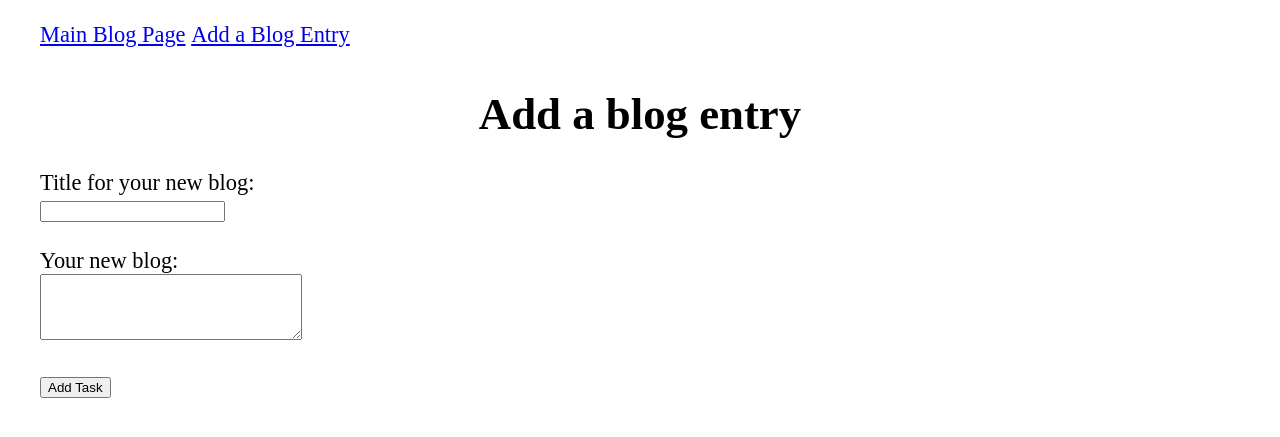
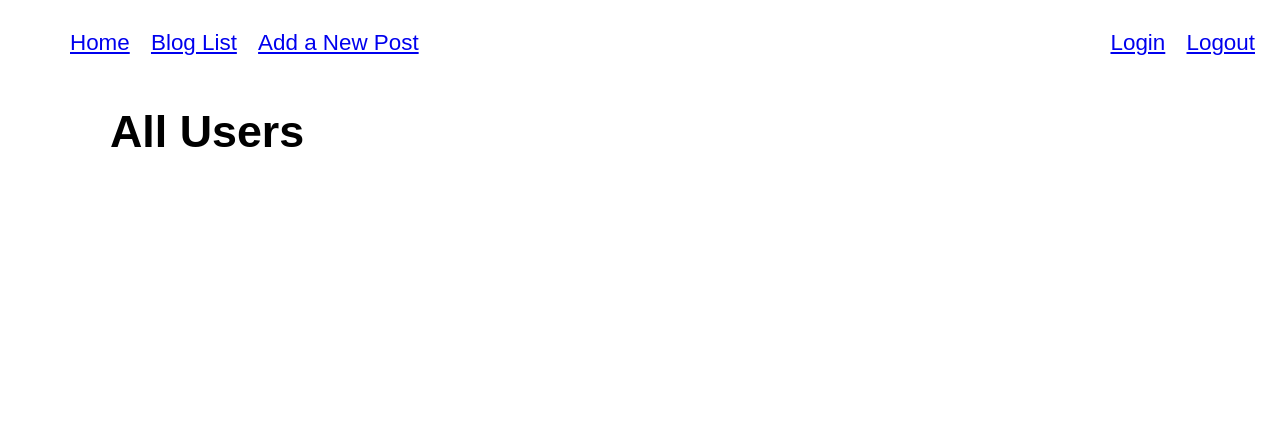
Before and after one commit to agarcia3872/blogz, a Flask app: page / in a window 1280 px wide. Shown: the top 437 px of the page. Run offline with Flask 2, Linux system fonts and the light colour scheme; data that the repository does not hold is empty.

Commit message:
Basic functions work. Must fix keyerror on logout, add require login, and functionality check.

```diff
--- a/main.py
+++ b/main.py
@@ -1,11 +1,12 @@
-from flask import Flask, request, redirect, render_template
+from flask import Flask, request, redirect, render_template, session, flash
 from flask_sqlalchemy import SQLAlchemy
 
 app = Flask(__name__)
 app.config['DEBUG'] = True
-app.config['SQLALCHEMY_DATABASE_URI'] = 'mysql+pymysql://build-a-blog:stg!@#$%@localhost:3306/build-a-blog'
+app.config['SQLALCHEMY_DATABASE_URI'] = 'mysql+pymysql://blogz:stg!@#$%@localhost:3306/blogz'
 app.config['SQLALCHEMY_ECHO'] = True
 db = SQLAlchemy(app)
+app.secret_key = "blogz123"
 
 class Blog(db.Model):
 
@@ -13,26 +14,59 @@ class Blog(db.Model):
     title = db.Column(db.String(120))
     body = db.Column(db.String(360))
     completed = db.Column(db.Boolean)
+    owner_id = db.Column(db.Integer, db.ForeignKey('user.id'))
 
-    def __init__(self, title, body):
+    def __init__(self, title, body, owner):
         self.title = title
         self.body = body
         self.completed = False
+        self.owner = owner
+
+class User(db.Model):
+
+    id = db.Column(db.Integer, primary_key=True)
+    username = db.Column(db.String(120), unique=True)
+    password = db.Column(db.String(120))
+    completed = db.Column(db.Boolean)
+    blogs = db.relationship('Blog', backref='owner')
+
+    def __init__(self, username, password):
+        self.username = username
+        self.password = password
+        # self.blogs = blogs
+        # self.completed = False
 
 
 @app.route('/', methods=['POST', 'GET'])
 def index():
-    if request.method == 'POST':
-        title = request.form['title']
-        body = request.form['body']
-        new_blog = Blog(blog_title, blog_body)
-        db.session.add(new_blog)
-        db.session.commit()
 
-    blogs = Blog.query.filter_by(completed=False).all()
-    completed_blogs = Blog.query.filter_by(completed=True).all()
+    encoded_username = request.args.get("username")
+    encoded_password = request.args.get("password")
+    encoded_error1 = request.args.get("error1")
+    encoded_error2 = request.args.get("error2")
 
-    return render_template('newpost.html', title='Build a Blog', blogs=blogs, completed_blogs=completed_blogs)
+    users = User.query.all()
+    return render_template('user-list.html', users=users, username=encoded_username,
+    password=encoded_password, error1=encoded_error1, error2=encoded_error2)
+
+    # if request.method == 'POST':
+    #     title = request.form['title']
+    #     body = request.form['body']
+    #     new_blog = Blog(blog_title, blog_body, user)
+    #     db.session.add(new_blog)
+    #     db.session.commit()
+
+
+
+    # blogs = Blog.query.filter_by(completed=False).all()
+    # completed_blogs = Blog.query.filter_by(completed=True,).all()
+
+    # return render_template('newpost.html', username=encoded_username,
+    # password=encoded_password, error1=encoded_error1, error2=encoded_error2,
+    # title='Blogz', blogs=blogs, completed_blogs=completed_blogs,)
+
+
+##############################################################
 
 @app.route('/blog', methods=['POST', 'GET'])
 def blog_listings():
@@ -40,7 +74,7 @@ def blog_listings():
     if request.method == 'POST':
         title = request.form['title']
         body = request.form['body']
-        newblog = Blog(title, body)
+        newblog = Blog(title, body, owner)
         db.session.add(newblog)
         db.session.commit()
 
@@ -49,13 +83,15 @@ def blog_listings():
 
 @app.route('/newpost', methods=['POST', 'GET'])
 def newpost():
-    title_error_message = "Please fill in the title"
-    body_error_message = "Please fill in the body"
+
+    title_error = "Please fill in the title"
+    body_error = "Please fill in the body"
 
     if request.method == 'POST':
+        owner = User.query.filter_by(username=session['username']).first()
         newBlog_title = request.form['title']
         body = request.form['body']
-        newblog = Blog(newBlog_title, body)
+        newblog = Blog(newBlog_title, body, owner)
         db.session.add(newblog)
         db.session.commit()
 
@@ -67,8 +103,8 @@ def newpost():
 
         if newBlog_title == "" or body == "":
 
-             return render_template('newpost.html', newBlog_title=newBlog_title, body=body, title_error=title_error_message,
-             body_error=body_error_message)
+             return render_template('newpost.html', newBlog_title=newBlog_title, body=body, title_error=title_error,
+             body_error=body_error)
 
         #return redirect('/blog')
 
@@ -76,6 +112,73 @@ def newpost():
         return redirect('/single_post/' + new_postId)
 
     return render_template('newpost.html')
+
+@app.route('/login', methods=['POST', 'GET'])
+def login():
+
+    if request.method == 'POST':
+        username = request.form['username']
+        password = request.form['password']
+        user = User.query.filter_by(username=username).first()
+        if user and user.password == password:
+            session['username'] = username
+            return redirect('/newpost')
+        if not user:
+            username_error = "Username does not exist"
+            return render_template('login.html', username_error=username_error)
+        if user.password != password:
+            password_error = "Wrong Password"
+            return render_template('login.html', password_error=password_error)
+
+    return render_template('login.html')
+
+@app.route('/signup', methods=['POST', 'GET'])
+def signup():
+    error1 = ""
+    error2 = ""
+    error3 = ""
+    error4 = ""
+
+    if request.method == 'POST':
+        username = request.form['username']
+        password = request.form['password']
+        verify_passwd = request.form['verify-passwd']
+
+        if not username:
+            error1 = "That's not a valid username"
+
+        if not password or len(password) < 3 or len(password) > 20 or " " in password:
+            error2 = "That's not a valid password"
+
+        if not verify_passwd or verify_passwd == " " or password != verify_passwd:
+            error3 = "Passwords do not match"
+
+        if username == "" or password == "" or verify_passwd == "":
+            return render_template('signup.html', username=username, error1=error1, error2=error2, error3=error3)
+
+        existing_user = User.query.filter_by(username=username).first()
+
+        if existing_user:
+            error4 = "That username already exists"
+            return render_template('signup.html', error4=error4)
+
+        if not existing_user:
+            new_user = User(username, password, verify_passwd)
+            db.session.add(new_user)
+            db.session.commit()
+            session['username'] = username
+            return redirect('/newpost')
+
+
+    else:
+        return render_template('signup.html')
+
+@app.route('/logout')
+def logout():
+    del session['username']
+    return redirect('/')
+
+
 
 @app.route('/single_post/<int:id>', methods=['POST', 'GET'])
 def single_post(id):
--- a/templates/base.html
+++ b/templates/base.html
@@ -5,23 +5,42 @@
     </head>
     <style>
         body {
-            padding: 0;
-            margin: 0;
-            font-family: 'Times New Roman', Times, serif;
+            padding: 10px;
+            margin: 0 auto;
+            font-family: sans-serif;
             font-size: 1.4em;
         }
 
-        h1 {
-            text-align: center;
+        form {
+            margin-left: 100px;
         }
 
-        ul li {
+        h1 {
+            text-align: left;
+            margin-left: 100px;
+        }
+
+        nav ul {
+            margin: 20px 0 20px 60px;
+            padding: 0;
+            display: inline-block;
+        }
+
+        nav .user-account {
+            float: right;
             list-style: none;
             display: inline;
+            text-align: right;
+        }
+
+        nav ul li {
+            list-style: none;
+            display: inline;
+            margin-right: 15px;
         }
 
         .blog-entry {
-            margin: 40px;
+            margin: 60px;
         }
 
         textarea {
@@ -34,10 +53,19 @@
 
     </style>
 <body>
-<ul>
-    <li><a href="/blog">Main Blog Page</a></li>
-    <li><a href="/newpost">Add a Blog Entry</a></li>
-</ul>
+    <nav>
+        <ul class="user-account">
+            <li><a href="/login">Login</a></li>
+            <li><a href="/logout">Logout</a></li>
+        </ul>
+        <ul>
+            <li><a href="/">Home</a></li>
+            <li><a href="/blog">Blog List</a></li>
+            <li><a href="/newpost">Add a New Post</a></li>
+        </ul>
+
+
+</nav>
     {% block content %}
     {% endblock %}
 
--- a/templates/blog.html
+++ b/templates/blog.html
@@ -2,12 +2,13 @@
 
 {% block content %}
 
-<h1>Build a blog</h1>
+<h1>blog posts!</h1>
 
 {% for blog in blogs %}
 <div class='blog-entry'>
     <h2><a href='/single_post/{{blog.id}}'>{{blog.title}}</a></h2>
     <p>{{blog.body}}</p>
+    <p>Written by: <a href="/blog?user={{blog.owner_id}}">{{blog.owner.username}}</a></p>
 </div>
 {% endfor %}
 
--- a/templates/newpost.html
+++ b/templates/newpost.html
@@ -18,10 +18,11 @@
                     {% if body_error %}
                         <h5 class='error'>{{ body_error }}</h5>
                     {% endif %}
-                    <!-- <br> -->
+                    <br>
+                    <!-- <p>written by<a href="/blog?user=user"></a></p> -->
                 </label>
                 <br><br>
-                <input type="submit" value="Add Task"/>
+                <input type="submit" value="Submit"/>
         </form>
     </div>
 
--- a/templates/single-entry.html
+++ b/templates/single-entry.html
@@ -5,5 +5,6 @@
     <h1>{{ blog.title }}</h1>
 
     <p>{{ blog.body }}</p>
+    <p>Written by: <a href="/blog?user={{blog.owner_id}}">{{blog.owner.username}}</a></p>
 </div>
 {% endblock %}
--- /dev/null
+++ b/templates/user-list.html
@@ -0,0 +1,14 @@
+{% extends 'base.html' %}
+
+{% block content %}
+
+<h1>All Users</h1>
+
+{% for user in users %}
+
+  <ul>
+    <li><a href="/blog?user={{user.id}}">{{user.username}}</a></li>
+  </ul>
+
+{% endfor %}
+{% endblock %}
```
Also changed, not shown: templates/login.html (added, +33 -0 lines), templates/signup.html (added, +57 -0 lines), 1 other file.
